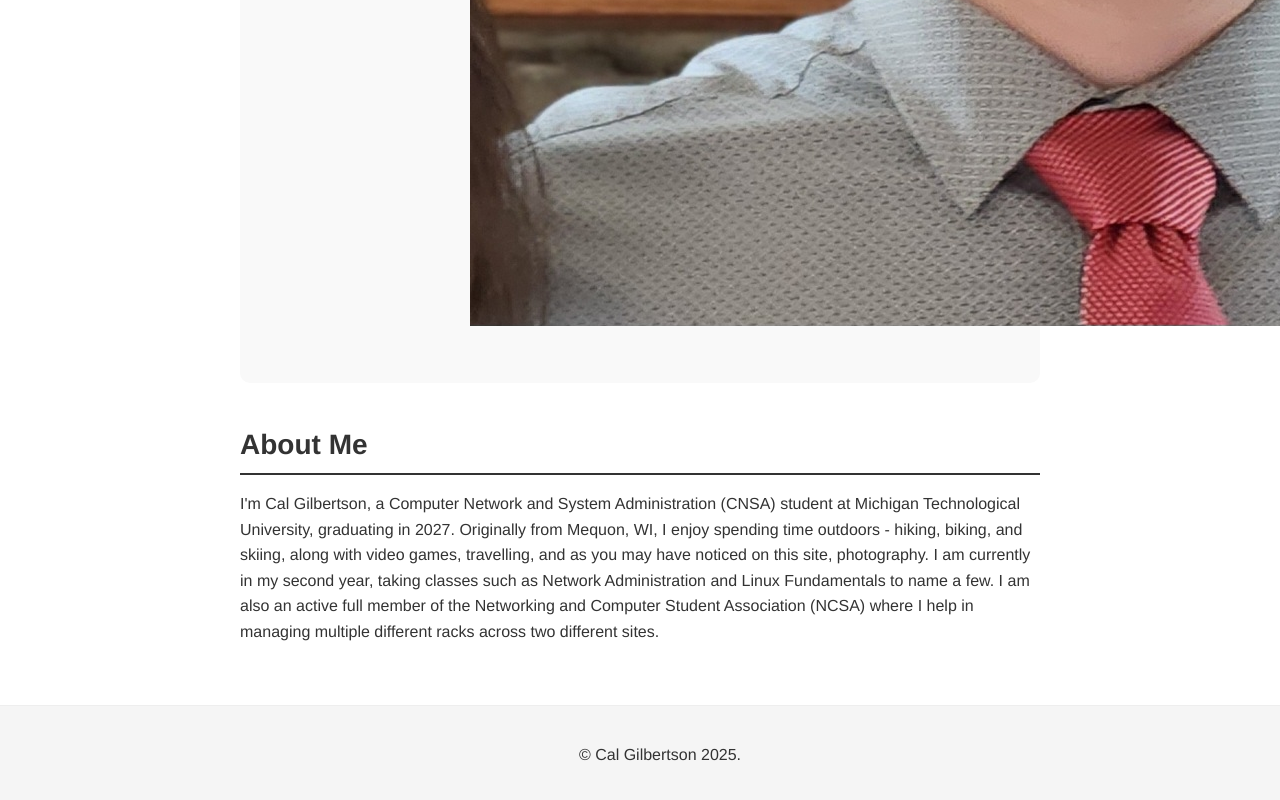
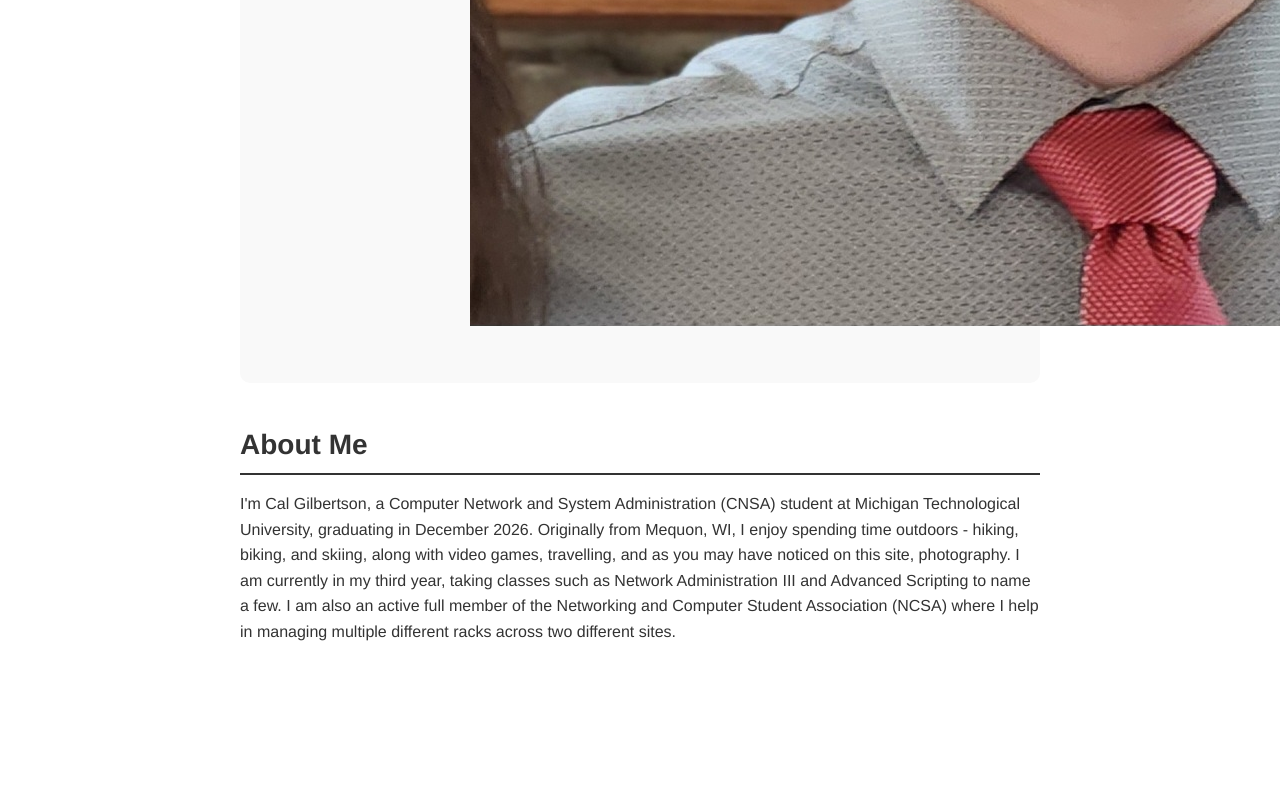
Before and after one commit to calG1/calwebsite, a plain HTML site: page index.html in a window 1280 px wide. Shown: the part 1178-1978 px from the top of the page. After the commit the page ends 1883 px from the top, so only its background shows below. Drawn offline with Linux system fonts and the light colour scheme.

Commit message:
updated home info

```diff
--- a/index.html
+++ b/index.html
@@ -32,7 +32,7 @@
     </section>
     <section id="about">
       <h2>About Me</h2>
-      <p>I'm Cal Gilbertson, a Computer Network and System Administration (CNSA) student at Michigan Technological University, graduating in 2027. Originally from Mequon, WI, I enjoy spending time outdoors - hiking, biking, and skiing, along with video games, travelling, and as you may have noticed on this site, photography. I am currently in my second year, taking classes such as Network Administration and Linux Fundamentals to name a few. I am also an active full member of the Networking and Computer Student Association (NCSA) where I help in managing multiple different racks across two different sites.
+      <p>I'm Cal Gilbertson, a Computer Network and System Administration (CNSA) student at Michigan Technological University, graduating in December 2026. Originally from Mequon, WI, I enjoy spending time outdoors - hiking, biking, and skiing, along with video games, travelling, and as you may have noticed on this site, photography. I am currently in my third year, taking classes such as Network Administration III and Advanced Scripting to name a few. I am also an active full member of the Networking and Computer Student Association (NCSA) where I help in managing multiple different racks across two different sites.
       </p>
   </main>
   <footer>
--- a/style.css
+++ b/style.css
@@ -130,7 +130,7 @@ footer {
   padding: 20px; /* Increased padding */
   background-color: #f5f5f5;
   border-top: 1px solid #eee; /* A subtle separator */
-  position: relative;
+  position: fixed;
   width: 100%;
   bottom: 0;
 }
```
